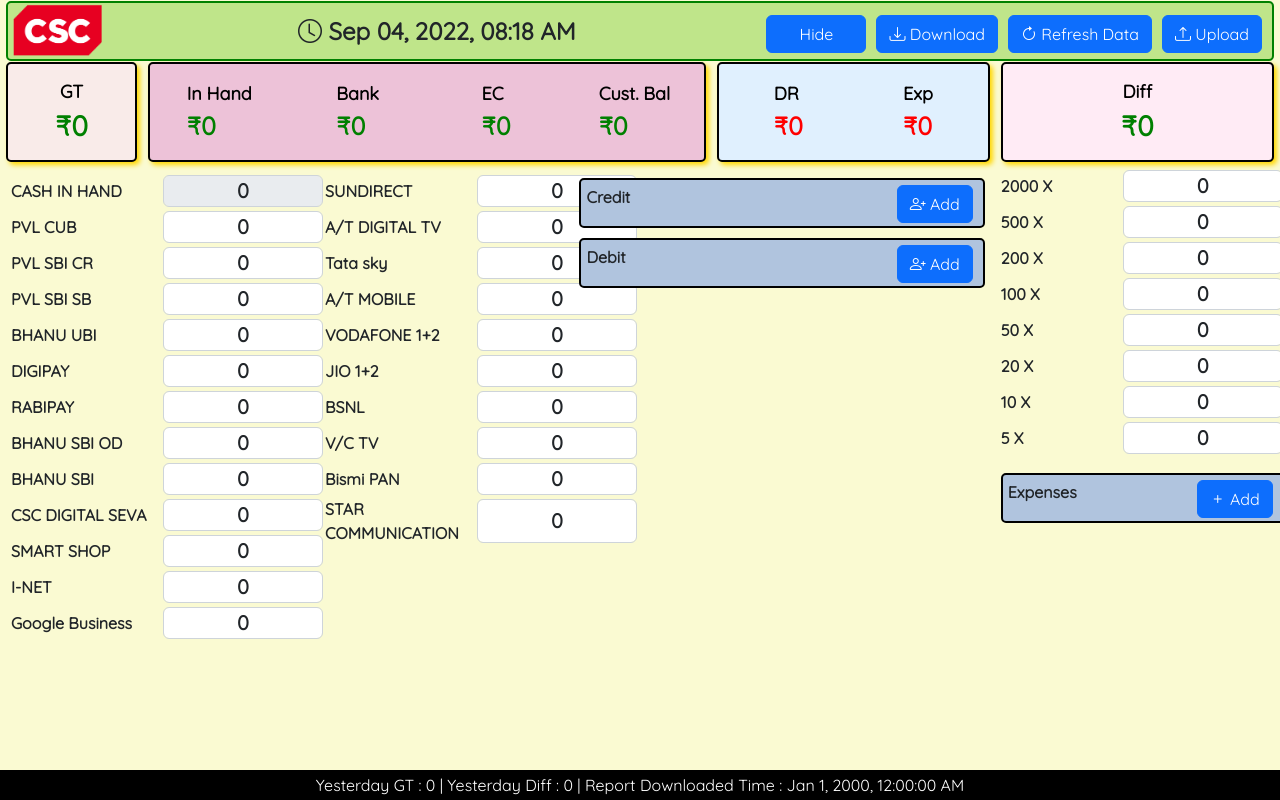
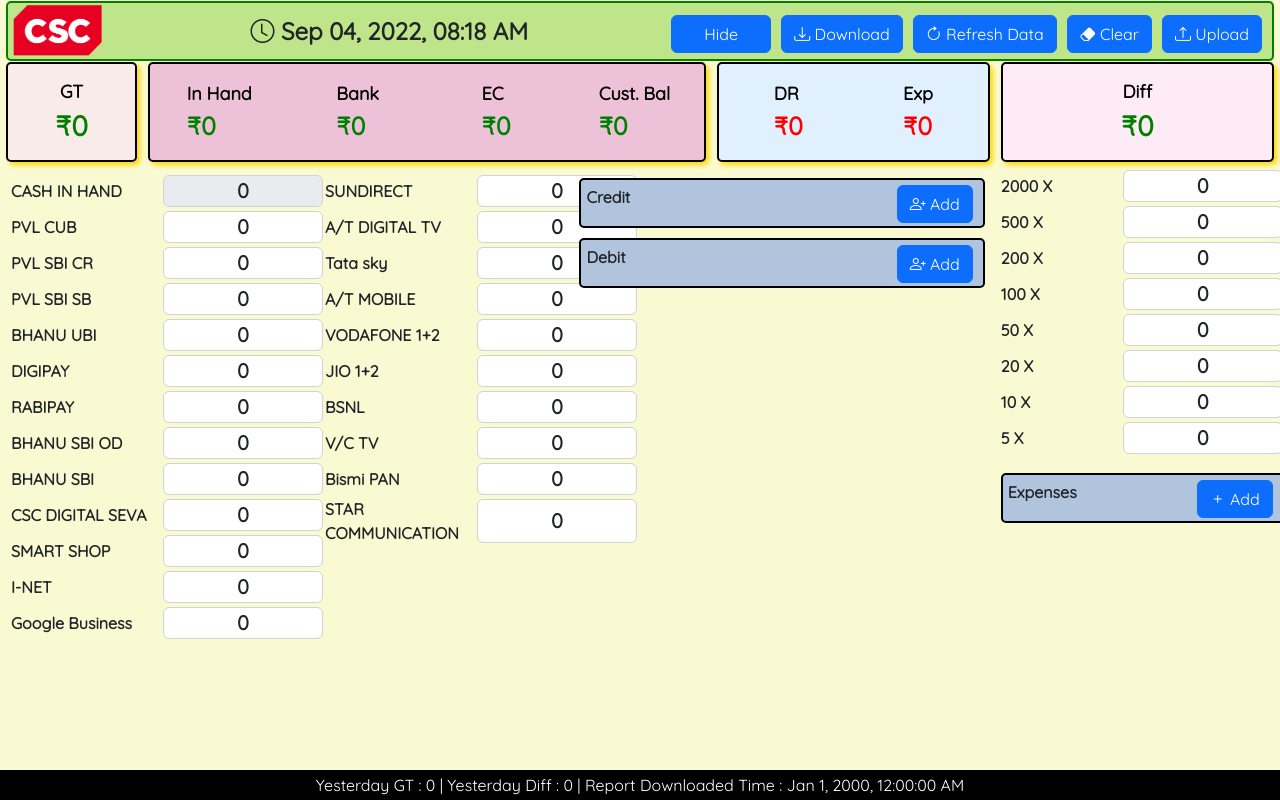
Before and after one commit to SritharBoss/csc, an Angular app: page / in a window 1280 px wide. Built offline with nearby package versions, Linux system fonts and the light colour scheme.

Commit message:
Add Clear Button

```diff
--- a/src/app/app.component.css
+++ b/src/app/app.component.css
@@ -2,7 +2,7 @@
     max-width: 100%;
     font-weight: bold;
     display: grid;
-    grid-template-columns: 1fr 1fr 1fr 1fr 1fr 1fr 1fr 1fr 1fr;
+    grid-template-columns: repeat(9,1fr);
     grid-template-rows: 60px 100px 1fr;
     gap: 1px;
     padding: 1px;
@@ -56,7 +56,6 @@
 
 .subheader:hover {
     background-color: grey;
-    transition: background-color 500ms, size 1s;
     cursor: pointer;
     animation: ff 0.3s;
 }
@@ -70,10 +69,6 @@
     50% {
         transform: translateX(-4px)
     }
-
-    75% {
-        transform: translateX(4px)
-    }
 }
 
 .btn {
@@ -84,7 +79,6 @@
     --bs-btn-hover-color: #fff;
     --bs-btn-hover-bg: rgb(231, 159, 249);
     --bs-btn-hover-border-color: #0a58ca;
-    transition: background-color 500ms, size 1s;
 }
 
 /*Center the Input Type inside the Span*/
--- a/src/app/app.component.html
+++ b/src/app/app.component.html
@@ -12,7 +12,7 @@
         <button (click)="show=!show" style="width: 100px;margin-top: 5px;" class="btn btn-primary">{{show==true?'Hide':'Undo'}}</button>
       </span>
       <span style="float: right;padding-right: 10px; padding-top: 5px;">
-        <input type="file" id="upload" (change)="fileChanged($event)" hidden />
+        <input type="file" id="upload" accept="application/JSON" (change)="fileChanged($event)" hidden />
         <label class="btn btn-primary" for="upload"><i class="bi bi-upload"></i> Upload</label>
       </span>
       <span>
@@ -20,6 +20,9 @@
       </span>
       <span>
         <button (click)="updateHeaders()" class="btn btn-primary" style="margin-top: 5px"><i class="bi bi-arrow-clockwise"></i> Refresh Data</button>
+      </span>
+      <span style="float: right">
+        <button (click)="clearForToday()" class="btn btn-primary" style="margin-top: 5px"><i class="bi bi-eraser-fill"></i> Clear</button>
       </span>
     </div>
   </div>
@@ -61,7 +64,7 @@
 
   </div>
 
-  <div  [hidden]="!show" class="subheader" style="background-color: rgb(255, 235, 245); grid-column-start:8;grid-column-end:10">
+  <div  [hidden]="!show" class="subheader" [style.color]="currentDiff>=0?'green':'red'" style="background-color: rgb(255, 235, 245); grid-column-start:8;grid-column-end:10">
     <div style="color: black; font-size: 18px;">Diff</div>
     {{currentDiff |currency:'INR':'symbol':'.0'}}
   </div>
@@ -90,11 +93,12 @@
   </div>
   <div style="grid-column-start:5;grid-column-end:8; margin: 5px;">
     <div class="main2" >
-      <div class="cr" (click)="addUser('cr')">
+      <div class="cr">
         Credit
         <span style="float: right;padding-right: 5px;">
-          <button class="btn btn-primary" style="margin: 0px;"><i class="bi bi-person-plus"></i> Add</button>
+          <button (click)="addUser('cr')" class="btn btn-primary" style="margin: 0px;"><i class="bi bi-person-plus"></i> Add</button>
         </span>
+
       </div>
       <div>
         <div *ngFor="let a of crPeoples;index as i">
@@ -133,18 +137,18 @@
       </div>
     </div>
 
-    <div class="cr" (click)="addUser('ex')">
+    <div class="cr">
       <span style="text-align: center;">Expenses</span>
       <span style="float: right;padding-right: 5px;">
-        <button class="btn btn-primary" style="margin: 0px;"><i class="bi bi-plus"></i> Add</button>
+        <button class="btn btn-primary" (click)="addUser('ex')" style="margin: 0px;"><i class="bi bi-plus"></i> Add</button>
       </span>
     </div>
 
     <div>
       <div *ngFor="let a of expenses;index as i">
         <span style="display: grid; grid-template-columns: 1fr auto 40px;">
-          <label style="margin-right: 20px;align-self: center;" for="id_{{a.name}}_{{a.type}}">{{i+1}}. {{a.name}}</label>
-          <input (focusout)="onChange($event,'expense')" value="{{a.amount}}" class="inputstyle form-control" style="width: 120px;" type="number" id="id_{{a.name}}_{{a.type}}">
+          <label style="margin-right: 20px;align-self: center;" for="id_{{a.name}}_ex">{{i+1}}. {{a.name}}</label>
+          <input (focusout)="onChange($event,'expense')" value="{{a.amount}}" class="inputstyle form-control" style="width: 120px;" type="number" id="id_{{a.name}}_ex">
           <button  class="btn btn-danger" style="margin: 2px; margin-bottom: 2px;width: 40px;" (click)="deleteRow(a.name,'ex');updateHeaders()">-</button>
         </span>
       </div>
--- a/src/app/app.component.ts
+++ b/src/app/app.component.ts
@@ -139,7 +139,7 @@
     } else if (module == 'expense') {
       this.currentExpenses = 0;
       this.expenses.forEach(element => {
-        let val=+(document.getElementById("id_" + element.name + "_" + element.type) as HTMLInputElement).value;
+        let val=+(document.getElementById("id_" + element.name + "_ex") as HTMLInputElement).value;
         element.amount=val;
         this.currentExpenses = this.currentExpenses + val;
       });
@@ -185,8 +185,18 @@
     this.downloadFile('CSC-'+this.datepipe.transform(this.date,'dd-MM-YYYY'),JSON.stringify(data));
   }
 
-  cloneObj(obj:any):any{
-    return JSON.parse(JSON.stringify(this.accounts));
+  clearForToday(){
+    this.expenses=[];
+    this.data.todayExpenses.forEach((value,index) => {
+      delete this.data.todayExpenses[index]
+    });
+    this.accounts.forEach((e)=>e.amount=0);
+    this.services.forEach((e)=>e.amount=0);
+    this.cashBal.forEach((e)=>e.value=0)
+
+    setTimeout(() => {
+      this.updateHeaders();
+    }, 500);
   }
 
   downloadFile(filename:any, text:string) {
```
